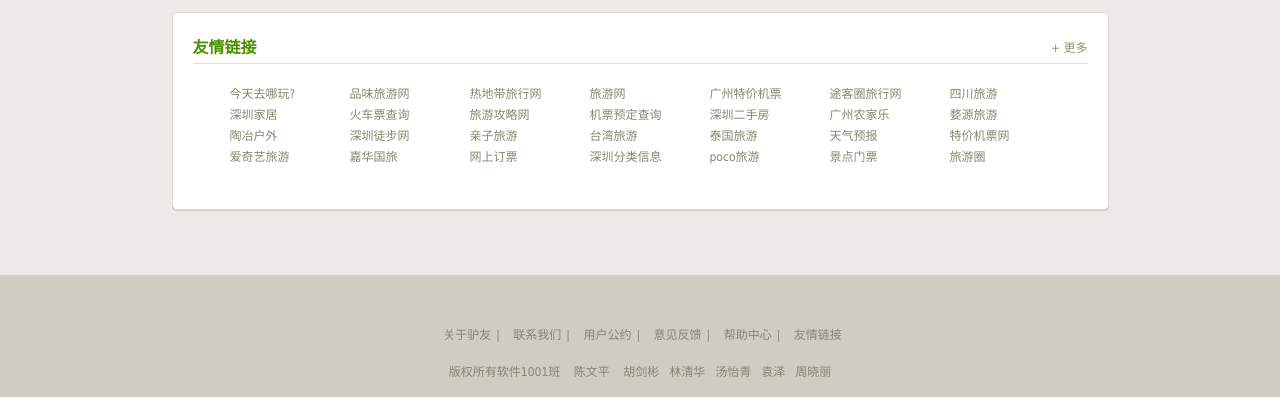
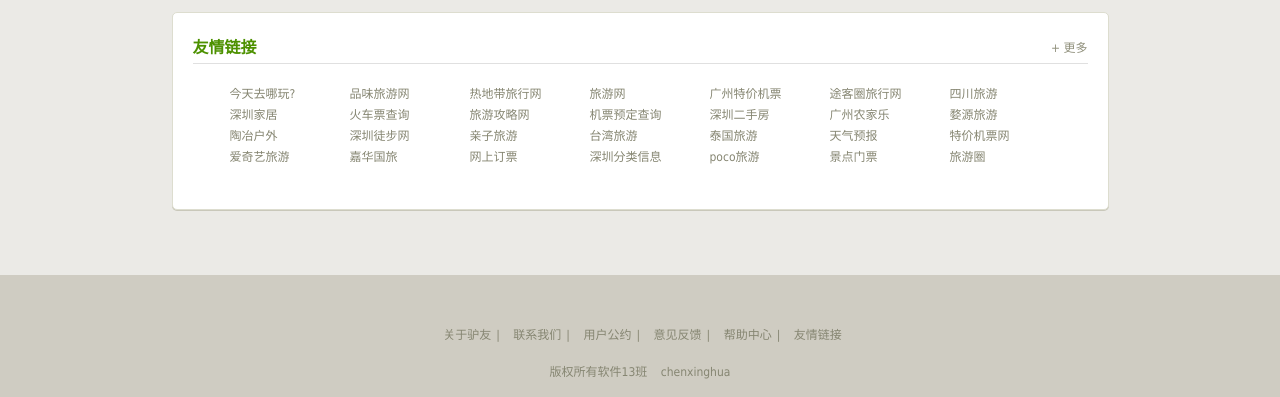
Before and after one commit to nanfang1/lyw, a plain HTML site: page index.htm in a window 1280 px wide. Shown: the part 1048-1445 px from the top of the page. Drawn offline with Linux system fonts and the light colour scheme; files whose address does not match are found by name.

Commit message:
Update index.htm

```diff
--- a/index.htm
+++ b/index.htm
@@ -313,8 +313,8 @@
             <li><a href="#">友情链接</a></li>
         </ul>
         <div class="foot">
-			<p><span>版权所有软件1001班
-			<a href="#" >陈文平</a><a href="#" > 胡剑彬</a><a href="#" >林清华</a><a href="#" >汤怡青</a><a href="#" >袁泽</a><a href="#" >周晓丽</a>
+			<p><span>版权所有软件13班
+			<a href="#" >chenxinghua</a>
 			</span></p>
             <div class="sns">
 				<span>关注我们： </span><a href="#" class="login_sina">新浪微博 </a><a href="#" class="login_qq">腾讯微博</a>
```
